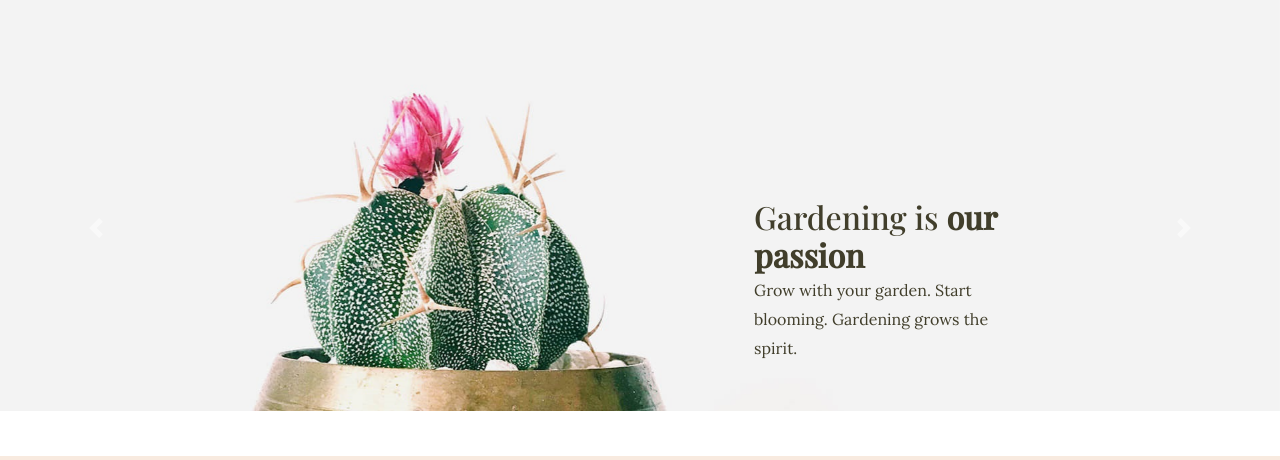
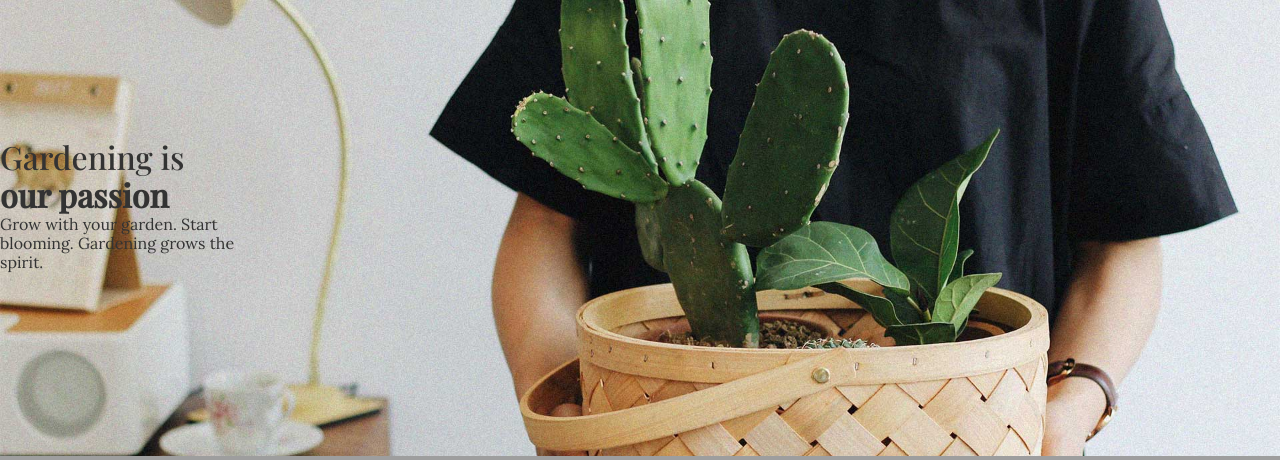
Before and after one commit to elisamunoz/cactus-shop, a Django app: page / in a window 1280 px wide. Shown: the part 90-550 px from the top of the page. Run offline with Django 3.2, Linux system fonts and the light colour scheme; data that the repository does not hold is empty; some libraries are stand-ins or nearby versions; grey boxes are pictures that could not be loaded.

Commit message:
added background image to service section

```diff
--- a/static/css/styles.css
+++ b/static/css/styles.css
@@ -1,4 +1,14 @@
 /** General paddings, margins, styles **/
+:root {
+  --color-main: #fff;
+  --color-main-light: ;
+  --color-text: #333333;
+  --color-text-light: #6d6a6a;
+  --color-sections: ;
+  --color-buttons: ;
+  --color-table-line: ;
+}
+
 *,
 a:hover {
   text-decoration: none;
@@ -14,7 +24,7 @@ body,
 html {
   height: 100%;
   font-family: Montserrat, sans-serif;
-  color: #413e2b;
+  color: var(--color-text);
   line-height: 29px;
 }
 
@@ -25,7 +35,7 @@ h1 {
 p {
   font-weight: 400;
   font-family: 'Lora', serif;
-  color: #6d6a6a;
+  color: var(--color-text--light);
   font-size: 1.1em;
 }
 
@@ -63,6 +73,7 @@ img {
 
 .background-image {
   width: 100%;
+  height: 100%;
   display: block;
   background-size: cover;
   background-position: center;
@@ -123,7 +134,7 @@ footer {
 .error-emptycart,
 .cart,
 .checkout {
-  background-color: #fafafa;
+  /* background-color: #fafafa; */
 }
 
 .service,
@@ -195,53 +206,33 @@ footer {
   margin: 0;
 }
 
-/* Carousel */
+/* Home */
 .home {
   height: 57vh;
 }
 
-.carousel-inner {
-  position: relative;
+.home_image {
+  background-image: url("/static/images/home.jpg");
 }
 
-.carousel__text {
+.home__text {
   position: absolute;
   top: calc(50% - 90px);
   z-index: 2;
   font-family: 'Playfair Display', serif;
   max-width: 240px;
-  padding:20px;
-
 }
 
-.carousel__text__subtitle {
-  display: none;
+.home__text__subtitle {
   font-family: 'Lora', serif;
 }
 
-.carousel.slide {
-  margin: auto;
-  width:100%;
-}
 
-.carousel-item {
-  height: 57vh;
-}
-
-.carousel__img {
-  position: absolute;
-  height: 420px;
-  width: 1307px;
-  transform: translate3d(0px, 0px, 0px);
-  transform-origin: 0% 0% 0px;
-}
-
-.carousel-caption h5 {
-  font-style: italic;
-}
-
+/* Our services */
 .service {
   padding: 90px 0;
+  background-image: url(https://sunnyorchard.qodeinteractive.com/wp-content/uploads/2019/10/h1-background-2-2.jpg);
+  background-size: contain;
 }
 
 .service__container {
--- a/templates/base.html
+++ b/templates/base.html
@@ -13,18 +13,18 @@
     <link rel="stylesheet" href="https://stackpath.bootstrapcdn.com/bootstrap/4.3.0/css/bootstrap.min.css"/>
     <link rel="stylesheet" href="https://fonts.googleapis.com/css2?family=Lora&family=Montserrat:wght@400;500&family=Playfair+Display:wght@400;500&display=swap">
 
-    <link rel="stylesheet" href="{% static 'css/normalize.css' %}">
+    <!-- <link rel="stylesheet" href="{% static 'css/normalize.css' %}">
     <link rel="stylesheet" href="{% static 'css/styles.css' %}">
     <link rel="stylesheet" href="{% static 'css/accounts.css' %}">
     <link rel="stylesheet" href="{% static 'css/tablet.css' %}">
-    <link rel="stylesheet" href="{% static 'css/desktop.css' %}">
+    <link rel="stylesheet" href="{% static 'css/desktop.css' %}"> -->
 
-    <!-- <link rel="stylesheet" href="/static/css/normalize.css">
+    <link rel="stylesheet" href="/static/css/normalize.css">
     <link rel="stylesheet" href="/static/css/styles.css">
     <link rel="stylesheet" href="/static/css/accounts.css">
     <link rel="stylesheet" href="/static/css/tablet.css">
     <link rel="stylesheet" href="/static/css/desktop.css">
-   -->
+
   </head>
   <body>
     <!-- Header -->
--- a/templates/home.html
+++ b/templates/home.html
@@ -4,35 +4,11 @@
 
 <!-- Home / Carousel -->
 <section class="home">
-    <div id="carouselExampleCaptions" class="carousel slide" data-ride="carousel">
-    <ol class="carousel-indicators">
-      <li data-target="#carouselExampleCaptions" data-slide-to="0" class="active"></li>
-      <li data-target="#carouselExampleCaptions" data-slide-to="1"></li>
-      <li data-target="#carouselExampleCaptions" data-slide-to="3"></li>
-    </ol>
-    <div class="carousel-inner">
-      <div class="carousel__text">
+  <div class="background-image home_image">
+    <div class="home__text">
       <h1>Gardening is <strong>our passion</strong></h1>
-        <h6 class="carousel__text__subtitle">Grow with your garden. Start blooming. Gardening grows the spirit.</h6>
+      <h6 class="home__text__subtitle">Grow with your garden. Start blooming. Gardening grows the spirit.</h6>
     </div>
-      <div class="carousel-item active">
-        <img src="{% static 'images/slider-1.jpg' %}" class="d-block carousel__img" alt="Flowered cactus">
-      </div>
-      <div class="carousel-item">
-        <img src="{% static 'images/slider-2.jpg' %}" class="d-block carousel__img" alt="Two pink tulips">
-      </div>
-      <div class="carousel-item">
-        <img src="{% static 'images/slider-3.jpg' %}" class="d-block carousel__img" alt="A woman holding flowers">
-      </div>
-    </div>
-    <a class="carousel-control-prev" href="#carouselExampleCaptions" role="button" data-slide="prev">
-      <span class="carousel-control-prev-icon" aria-hidden="true"></span>
-      <span class="sr-only">Previous</span>
-    </a>
-    <a class="carousel-control-next" href="#carouselExampleCaptions" role="button" data-slide="next">
-      <span class="carousel-control-next-icon" aria-hidden="true"></span>
-      <span class="sr-only">Next</span>
-    </a>
   </div>
 </section>
 <!--/Carousel -->
@@ -41,25 +17,31 @@
 <section class="service">
   <div class="container service__container">
     <div class="row">
-      <div class="about-card col-12 col-md-4">
+      <div class="col-12 col-md-4">
+        <div class="about-card">
           <div class="about-card__icon"><i class="fas fa-truck"></i></div>
           <div class="about-card__text">
             <h5><strong>FREE SHIPPING ON ORDERS OVER €75</strong></h5>
             <p>Deliver only in the Republic of Ireland</p>
           </div>
         </div>
-      <div class="about-card col-12 col-md-4">
+      </div>
+      <div class="col-12 col-md-4">
+        <div class="about-card">
           <div class="about-card__icon"><i class="fas fa-phone-alt"></i></div>
           <div class="about-card__text">
             <h5><strong>FREE DEDICATED SUPPORT</strong></h5>
             <p>Text us about what plants are better for your home</p>
           </div>
         </div>
-      <div class="about-card col-12 col-md-4">
+      </div>
+      <div class="col-12 col-md-4">
+        <div class="about-card">
           <div class="about-card__icon"><i class="fas fa-undo-alt"></i></div>
           <div class="about-card__text">
             <h5><strong>MONEY BACK GUARANTEE</strong></h5>
             <p>If you are not happy with your purchase</p>
+          </div>
         </div>
       </div>
     </div>
```
Also changed, not shown: catcus/settings.py (+5 -5 lines), static/images/home.jpg (added), static/images/slider-1.jpg (deleted), static/images/slider-2.jpg (deleted), static/images/slider-3.jpg (deleted). Lines whose indentation alone changed are shown as unchanged.
